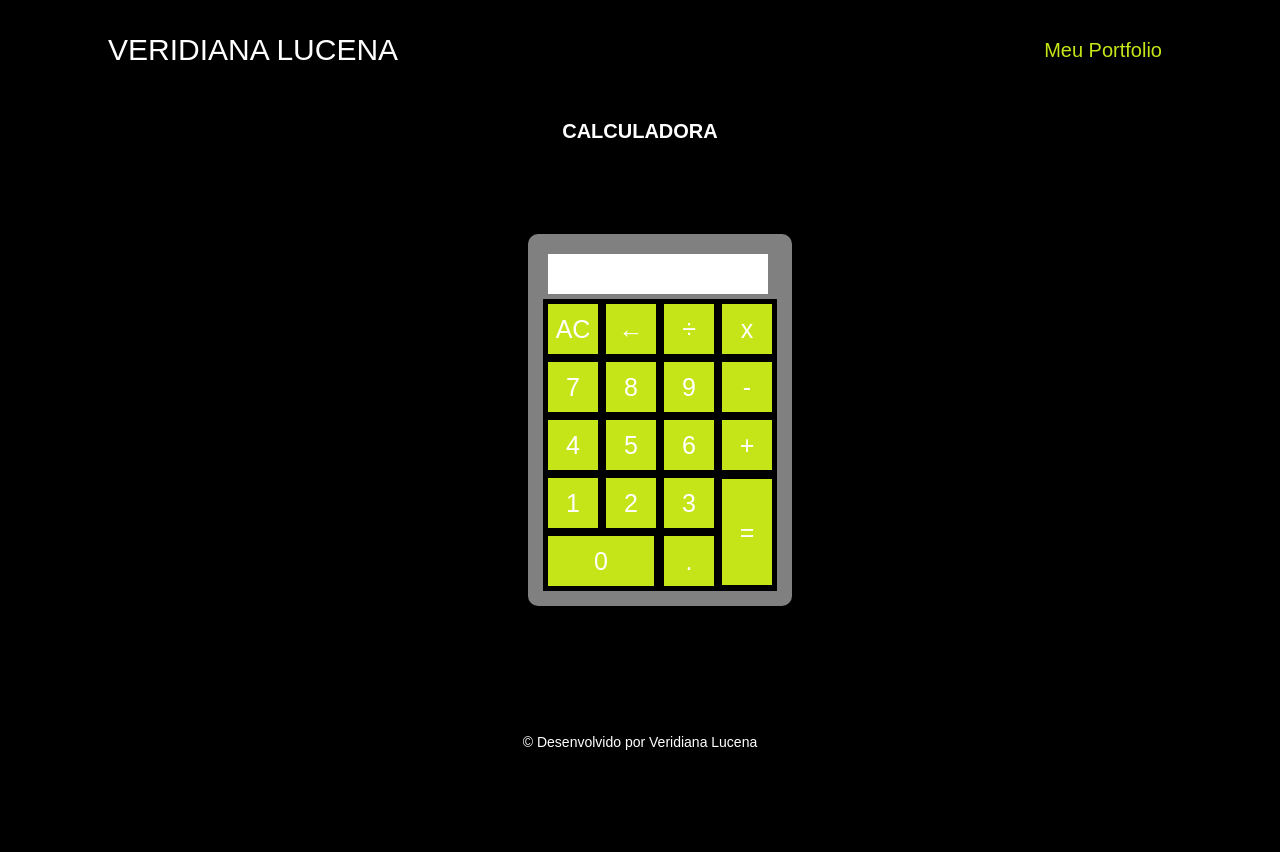
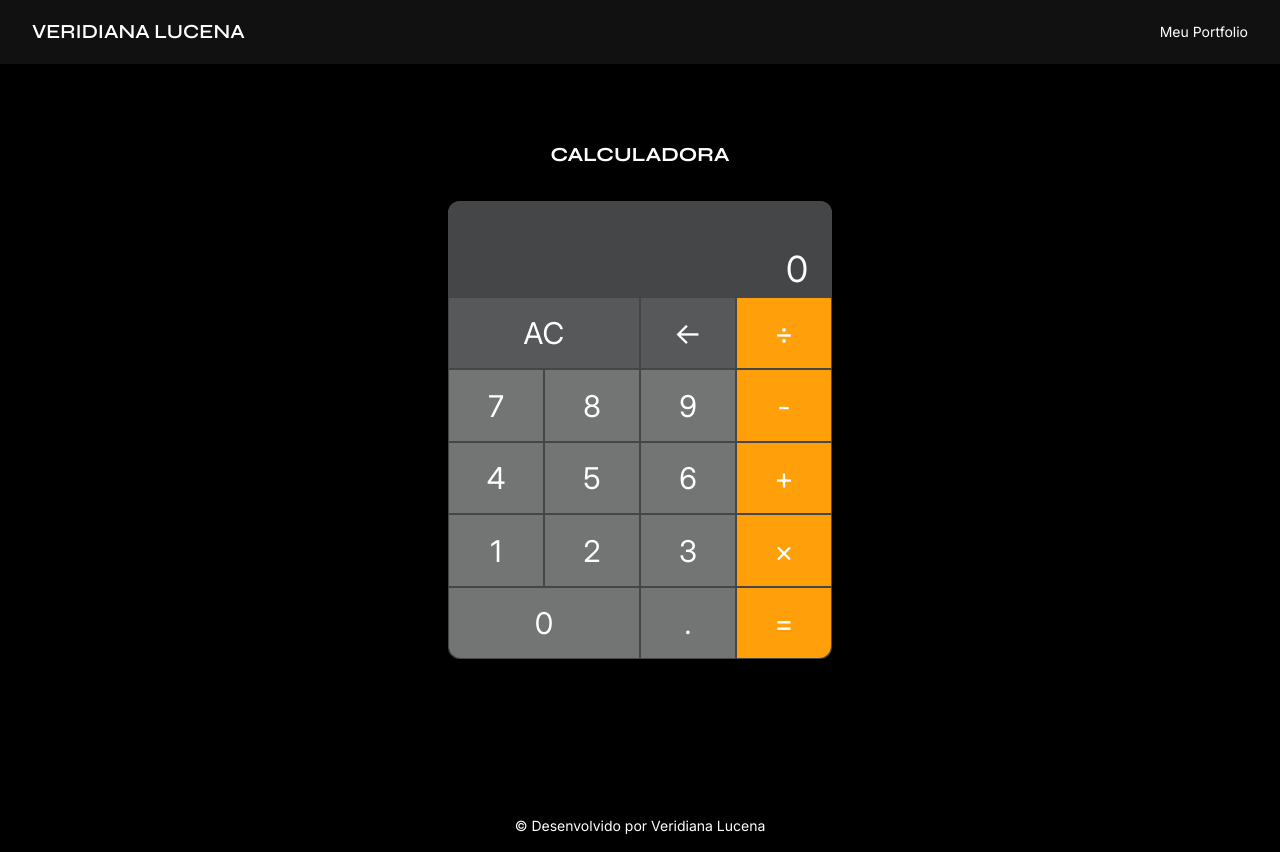
Before and after one commit to haaveeni/calculadora, a plain HTML site: page index.html in a window 1280 px wide. Before the commit the page ends 800 px from the top, so only its background shows below. Drawn offline with nearby package versions, Linux system fonts and the light colour scheme.

Commit message:
UI updated

```diff
--- a/calculator.js
+++ b/calculator.js
@@ -1,13 +1,15 @@
 function insert(num) {
+  const symbols = ['-', '+', '*', '/', '.']
   var number = document.getElementById('result').innerHTML;
-  document.getElementById('result').innerHTML = number + num;
+  number =  (symbols.includes(num) && symbols.includes(number[number.length - 1])) ? number.substring(0, number.length - 1) : number
+  document.getElementById('result').innerHTML = (parseInt(number) !== 0) ? number + num : parseInt(number + num)
 }
 function clean() {
-  document.getElementById('result').innerHTML = "";
+  document.getElementById('result').innerHTML = "0";
 }
 function back() {
   var result = document.getElementById('result').innerHTML;
-  document.getElementById('result').innerHTML = result.substring(0, result.length - 1);
+  document.getElementById('result').innerHTML = (result.length - 1) > 0 ? result.substring(0, result.length - 1) : 0;
 }
 function calc() {
   var result = document.getElementById('result').innerHTML;
--- a/index.html
+++ b/index.html
@@ -5,66 +5,60 @@
     <meta charset="UTF-8">
     <meta name="viewport" content="width=device-width, initial-scale=1.0">
     <link rel="stylesheet" href="style.css">
+    <!-- Added tailwind Css -->
+    <script src="https://cdn.tailwindcss.com"></script>
     <title>Calculadora</title>
+    <script src="calculator.js"></script>
 </head>
 
-<body>
-    <header>
-        <div>
-            <span>VERIDIANA LUCENA</span>
-        </div>
-        <div class="menu">
-            <nav>
-                <ul class="unorder-menu">
-                    <li><a href="#" class="menu-link">Meu Portfolio</a></li>
-                </ul>
-            </nav>
+<body class="bg-black h-screen hide-scroll selection:bg-yellow-400">
+    <header class="bg-[#111] text-white flex justify-center md:justify-between px-8 items-center h-16 absolute w-screen">
+        <span class="syne text-xl font-semibold text-center">VERIDIANA LUCENA</span>
+        <a href="#" class="inter hidden md:flex text-sm">Meu Portfolio</a>
         </div>
     </header>
-
-    <div class="title">
-        <h1>CALCULADORA</h1>
+    <div class="flex flex-col justify-center items-center min-h-screen py-28 gap-8">
+        <div class="text-white flex justify-center items-center inter text-xl">
+            <h1 class="syne font-bold">CALCULADORA</h1>
         </div>
-
-    <div class="calculator">
-        <p id="result"></p>
-        <table>
-            <tr>
-                <td><button class="botao" onclick="clean()">AC</button></td>
-                <td><button class="botao" onclick="back()">←</button></td>
-                <td><button class="botao" onclick="insert('/')">÷</button></td>
-                <td><button class="botao" onclick="insert('*')">x</button></td>
+        <div class="bg-[#454647] rounded-xl w-72 md:w-80 lg:w-96">
+            <p id="result" class="h-24 bg-[#454647] rounded-xl flex justify-end items-end text-white inter text-4xl overflow-hidden px-6 py-2">0</p>
+            <table class="w-full flex flex-col">
+                <tr class="flex bg-black w-full justify-evenly">
+                    <td class="w-2/3 bg-[#454647]"><button class="focus:outline-0 focus:brightness-110 inter text-3xl w-full h-full bg-[#575859] text-white hover:brightness-110 duration-150" onclick="clean()">AC</button></td>
+                    <td class="w-1/3 bg-[#454647]"><button class="focus:outline-0 focus:brightness-110 inter text-3xl w-full aspect-[4/3] bg-[#575859] text-white hover:brightness-110 duration-150" onclick="back()">←</button></td>
+                    <td class="w-1/3 bg-[#454647]"><button class="focus:outline-0 focus:brightness-110 inter text-3xl w-full aspect-[4/3] bg-[#ff9f09] text-white hover:brightness-110 duration-150" onclick="insert('/')">÷</button></td>
                 </tr>
-            <tr>
-                <td><button class="botao" onclick="insert('7')">7</button></td>
-                <td><button class="botao" onclick="insert('8')">8</button></td>
-                <td><button class="botao" onclick="insert('9')">9</button></td>
-                <td><button class="botao" onclick="insert('-')">-</button></td>
+                <tr class="flex bg-black w-full justify-evenly">
+                    <td class="w-full bg-[#454647]"><button class="focus:outline-0 focus:brightness-110 inter text-3xl w-full aspect-[4/3] bg-[#737474] text-white hover:brightness-110 duration-150" onclick="insert('7')">7</button></td>
+                    <td class="w-full bg-[#454647]"><button class="focus:outline-0 focus:brightness-110 inter text-3xl w-full aspect-[4/3] bg-[#737474] text-white hover:brightness-110 duration-150" onclick="insert('8')">8</button></td>
+                    <td class="w-full bg-[#454647]"><button class="focus:outline-0 focus:brightness-110 inter text-3xl w-full aspect-[4/3] bg-[#737474] text-white hover:brightness-110 duration-150" onclick="insert('9')">9</button></td>
+                    <td class="w-full bg-[#454647]"><button class="focus:outline-0 focus:brightness-110 inter text-3xl w-full aspect-[4/3] bg-[#ff9f09] text-white hover:brightness-110 duration-150" onclick="insert('-')">-</button></td>
                 </tr>
-            <tr>
-                <td><button class="botao" onclick="insert('4')">4</button></td>
-                <td><button class="botao" onclick="insert('5')">5</button></td>
-                <td><button class="botao" onclick="insert('6')">6</button></td>
-                <td><button class="botao" onclick="insert('+')">+</button></td>
+                <tr class="flex bg-black w-full justify-evenly">
+                    <td class="w-full bg-[#454647]"><button class="focus:outline-0 focus:brightness-110 inter text-3xl w-full aspect-[4/3] bg-[#737474] text-white hover:brightness-110 duration-150" onclick="insert('4')">4</button></td>
+                    <td class="w-full bg-[#454647]"><button class="focus:outline-0 focus:brightness-110 inter text-3xl w-full aspect-[4/3] bg-[#737474] text-white hover:brightness-110 duration-150" onclick="insert('5')">5</button></td>
+                    <td class="w-full bg-[#454647]"><button class="focus:outline-0 focus:brightness-110 inter text-3xl w-full aspect-[4/3] bg-[#737474] text-white hover:brightness-110 duration-150" onclick="insert('6')">6</button></td>
+                    <td class="w-full bg-[#454647]"><button class="focus:outline-0 focus:brightness-110 inter text-3xl w-full aspect-[4/3] bg-[#ff9f09] text-white hover:brightness-110 duration-150" onclick="insert('+')">+</button></td>
                 </tr>
-            <tr>
-                <td><button class="botao" onclick="insert('1')">1</button></td>
-                <td><button class="botao" onclick="insert('2')">2</button></td>
-                <td><button class="botao" onclick="insert('3')">3</button></td>
-                <td rowspan="2"><button class="botao" id="equals" onclick="calc()">=</button></td>
+                <tr class="flex bg-black w-full justify-evenly">
+                    <td class="w-full bg-[#454647]"><button class="focus:outline-0 focus:brightness-110 inter text-3xl w-full aspect-[4/3] bg-[#737474] text-white hover:brightness-110 duration-150" onclick="insert('1')">1</button></td>
+                    <td class="w-full bg-[#454647]"><button class="focus:outline-0 focus:brightness-110 inter text-3xl w-full aspect-[4/3] bg-[#737474] text-white hover:brightness-110 duration-150" onclick="insert('2')">2</button></td>
+                    <td class="w-full bg-[#454647]"><button class="focus:outline-0 focus:brightness-110 inter text-3xl w-full aspect-[4/3] bg-[#737474] text-white hover:brightness-110 duration-150" onclick="insert('3')">3</button></td>
+                    <td class="w-full bg-[#454647]"><button class="focus:outline-0 focus:brightness-110 inter text-3xl w-full aspect-[4/3] bg-[#ff9f09] text-white hover:brightness-110 duration-150" onclick="insert('*')">×</button></td>
                 </tr>
-            <tr>
-                <td colspan="2"><button class="botao" id="zero" onclick="insert('0')">0</button></td>
-                <td><button class="botao" onclick="insert('.')">.</button></td>
+                <tr class="flex bg-black w-full justify-evenly">
+                    <td class="w-2/3 bg-[#454647] rounded-bl-xl"><button class="focus:outline-0 focus:brightness-110 rounded-bl-xl inter text-3xl w-full h-full bg-[#737474] text-white hover:brightness-110 duration-150" id="zero" onclick="insert('0')">0</button></td>
+                    <td class="w-1/3 bg-[#454647]"><button class="focus:outline-0 focus:brightness-110 inter text-3xl w-full aspect-[4/3] bg-[#737474] text-white hover:brightness-110 duration-150" onclick="insert('.')">.</button></td>
+                    <td class="w-1/3 bg-[#454647] rounded-br-xl"><button class="focus:outline-0 focus:brightness-110 rounded-br-xl inter text-3xl w-full aspect-[4/3] bg-[#ff9f09] text-white hover:brightness-110 duration-150" id="equals" onclick="calc()">=</button></td>
                 </tr>
             </table>
         </div>
-
-    <footer>
-        <p>&copy; Desenvolvido por Veridiana Lucena</p>
+    </div>
+    <footer class="flex justify-center py-4">
+        <p class="text-center text-white inter text-sm">&copy; Desenvolvido por Veridiana Lucena</p>
     </footer>
 
-    <script src="calculator.js"></script>
 
 </body>
 
--- a/style.css
+++ b/style.css
@@ -1,125 +1,21 @@
-* {
-    margin: 0;
-    padding: 0;
-    font-family: sans-serif;
-    background-color: #000;
-    color: white;
+@font-face {
+    font-family: 'Inter';
+    src: url('/fonts/inter.ttf');
 }
 
-html {
-    font-size: 62.5%;
+@font-face {
+    font-family: 'Syne';
+    src: url('/fonts/syne.ttf');
 }
 
-body {
-    display: flex;
-    flex-direction: column;
-    min-height: 100vh;
-    margin: 0;
-    font-family: Arial, sans-serif;
+.inter {
+    font-family: 'Inter';
 }
 
-header,
-.title,
-.calculator {
-    margin: 20px;
+.syne {
+    font-family: 'Syne';
 }
 
-footer {
-    margin-top: auto;
-    text-align: center;
-    padding: 10px;
-    font-size: 14px;
-    color: #333;
+.hide-scroll::-webkit-scrollbar {
+    display: none;
 }
-
-header {
-    display: flex;
-    height: 10rem;
-    margin: 0 10.8rem;
-    align-items: center;
-    justify-content: space-between;
-}
-
-header span {
-    font-size: 3rem;
-}
-
-.unorder-menu {
-    display: flex;
-    list-style: none;
-}
-
-.menu-link {
-    margin: 0 1rem;
-    text-decoration: none;
-    color: #c6e518;
-    font-size: 2rem;
-}
-
-.menu-link:hover {
-    color: #C7C7C7;
-}
-
-.background {
-    background-color: #000;
-    height: 100vh;
-    color: #ffffff;
-    font-family: Arial, Helvetica, sans-serif;
-    text-align: center;
-    padding: 20px;
-}
-
-.title {
-    display: flex;
-    justify-content: center;
-}
-
-.calculator {
-    position: absolute;
-    background-color: gray;
-    top: 50%;
-    left: 50%;
-    transform: translate(-50%, -50%);
-    border-radius: 10px;
-    padding: 15px;
-    flex: 1;
-}
-
-#result {
-    background-color: #ffffff;
-    width: 210px;
-    height: 30px;
-    margin: 5px;
-    color: #000000;
-    text-align: right;
-    padding: 5px;
-}
-
-.botao:hover {
-    background-color: rgba(0, 0, 0, 0.1);
-}
-
-.botao {
-    width: 50px;
-    height: 50px;
-    font-size: 25px;
-    margin: 3px;
-    background-color: #c6e518;
-    border: none;
-    color: #ffffff;
-    cursor: pointer;
-}
-
-#equals {
-    height: 106px;
-}
-
-#zero {
-    width: 106px;
-}
-
-footer {
-    display: flex;
-    justify-content: center;
-    margin-bottom: 4rem;
-}
```
Also changed, not shown: Fonts/inter.ttf (added), Fonts/syne.ttf (added). Lines whose indentation alone changed are shown as unchanged.
